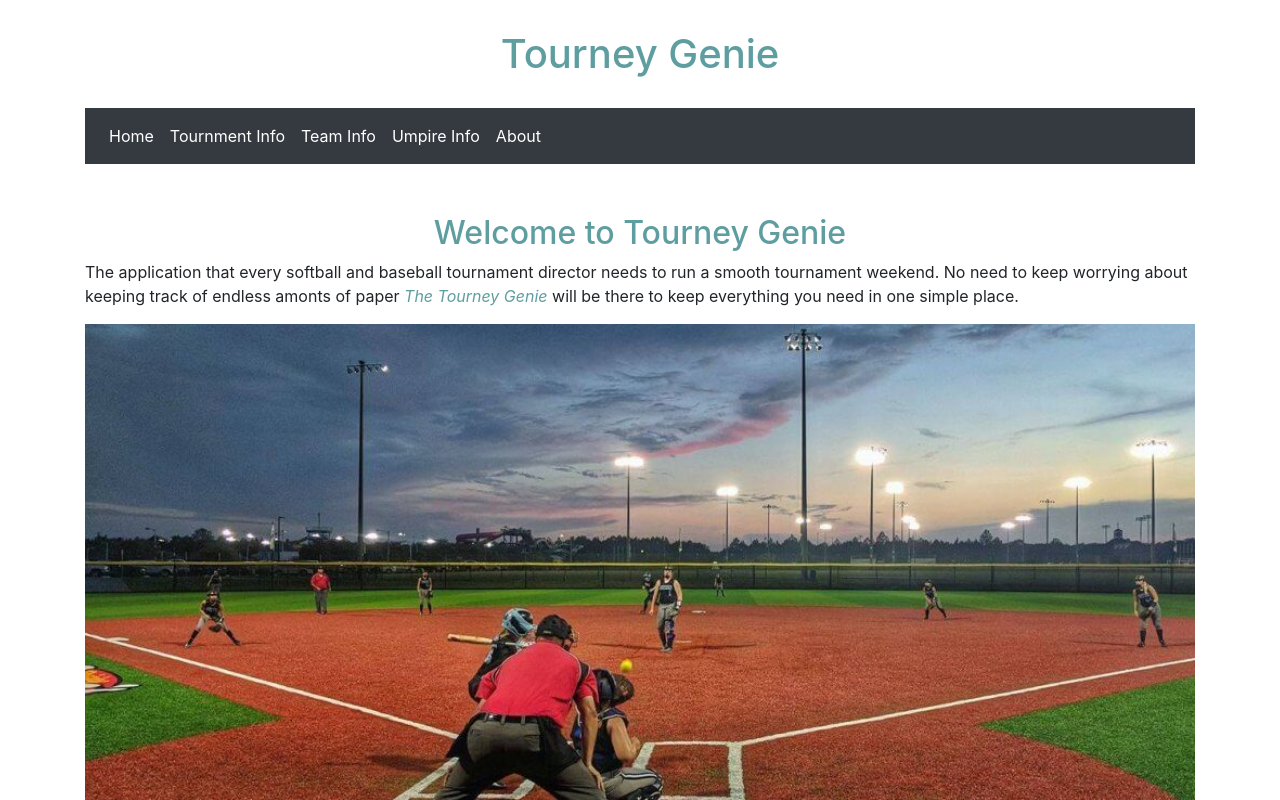
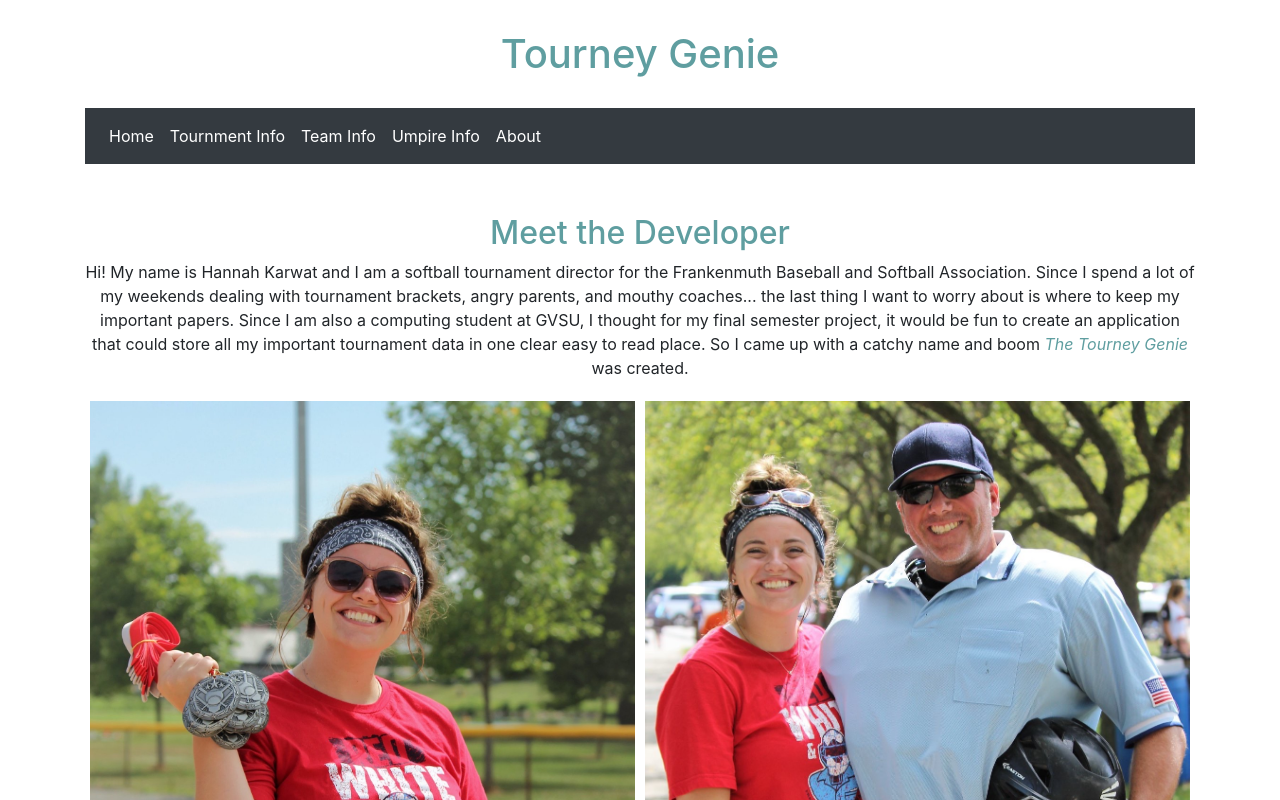
Before and after one commit to hdkarwat/tourneygenie-hdk, a React (Create React App) app: page /About in a window 1280 px wide. Shown: the top 800 px of the page. Built offline with nearby package versions, Linux system fonts and the light colour scheme.

Commit message:
final commits

```diff
--- a/src/Components/About.jsx
+++ b/src/Components/About.jsx
@@ -8,18 +8,20 @@ export class About extends Component {
         return(
 
             <div>
-                <h2>Welcome to Tourney Genie</h2>
-                <p className="description"> The application that every softball and baseball tournament director needs to run a smooth tournament weekend.
-                No need to keep worrying about keeping track of endless amonts of paper
-                <em> The Tourney Genie</em> will be there to keep everything you need in one simple place.</p>
+                <h2>Meet the Developer</h2>
+                <p className="description"> Hi! My name is Hannah Karwat and I am a softball tournament director for the Frankenmuth Baseball
+                and Softball Association. Since I spend a lot of my weekends dealing with tournament brackets, angry parents, and mouthy coaches... the last thing
+                I want to worry about is where to keep my important papers. Since I am also a computing student at GVSU, I thought for my final semester project, it
+                would be fun to create an application that could store all my important tournament data in one clear easy to read place. So I came up with a catchy
+                name and boom <em> The Tourney Genie</em> was created. </p>
 
-                <p><img src="softballfieldImage.jpg" alt="Home" height="auto" width="100%"></img></p>
+                <div className="rows">
+                <p className="column"><img src="hanImage.jpg" alt="Han1" height="auto" width="100%"></img></p>
+                <p className="column"><img src="tourney1.jpg" alt="Han2" height="auto" width="100%"></img></p>
+                </div>
             </div>
 
 
-
         )
-
-
     }
 }
--- a/src/Components/Home.jsx
+++ b/src/Components/Home.jsx
@@ -10,7 +10,7 @@ export class Home extends Component {
             <div>
                 <h2>Welcome to Tourney Genie</h2>
                 <p className="description"> The application that every softball and baseball tournament director needs to run a smooth tournament weekend.
-                No need to keep worrying about keeping track of endless amonts of paper
+                There is no longer a need to always carry around your paper copy, because
                 <em> The Tourney Genie</em> will be there to keep everything you need in one simple place.</p>
 
                 <p><img src="softballfieldImage.jpg" alt="Home" height="auto" width="100%"></img></p>
--- a/src/Components/UmpireInfo.jsx
+++ b/src/Components/UmpireInfo.jsx
@@ -14,8 +14,10 @@ export class UmpireInfo extends Component {
     }
     refreshList() {
         this.setState({
-            umpires:[{"UmpireID":1, "UmpireName": "Jim Kook", "WorkingField": "1", "NumberOfGames": "21", "PhoneContact": "(989) 529-3545", "EmailContact": "jimkook@gmail.com"},
-            {"UmpireID":2, "UmpireName": "Jospeh Lee", "WorkingField": "1", "NumberOfGames": "18", "PhoneContact": "(810) 239-1445", "EmailContact": "josephlee@gmail.com"}
+            umpires:[{"TournamentID":1, "UmpireName": "Jim Kook", "WorkingField": "1", "NumberOfGames": "21", "PhoneContact": "(989) 529-3545", "EmailContact": "jimkook@gmail.com"},
+            {"TournamentID":1, "UmpireName": "Jospeh Lee", "WorkingField": "1", "NumberOfGames": "18", "PhoneContact": "(810) 239-1445", "EmailContact": "josephlee@gmail.com"},
+            {"TournamentID":2, "UmpireName": "Matt Karwat", "WorkingField": "2", "NumberOfGames": "21", "PhoneContact": "(989) 239-1572", "EmailContact": "matt.karwat@gmail.com"},
+            {"TournamentID":2, "UmpireName": "Noah Bowers", "WorkingField": "2", "NumberOfGames": "9", "PhoneContact": "(616) 727-7729", "EmailContact": "noahbowers@gmail.com"}
 
         ]
         })
@@ -31,7 +33,7 @@ export class UmpireInfo extends Component {
            <Table className="mt-4" stripped bordered hover size="sm">
                <thead>
                     <tr>
-                        <th>Umpire ID</th>
+                        <th>Tournament ID</th>
                         <th>Umpire Name</th>
                         <th>Working Field</th>
                         <th>Number of Games</th>
@@ -42,8 +44,8 @@ export class UmpireInfo extends Component {
 
                <tbody>
                    {umpires.map(umpire=>
-                        <tr key = {umpire.UmpireID}>
-                            <td>{umpire.UmpireID}</td>
+                        <tr key = {umpire.TournamentID}>
+                            <td>{umpire.TournamentID}</td>
                             <td>{umpire.UmpireName}</td>
                             <td>{umpire.WorkingField}</td>
                             <td>{umpire.NumberOfGames}</td>
--- a/src/Components/tourneycss.css
+++ b/src/Components/tourneycss.css
@@ -7,9 +7,26 @@ h2 {
 
 .description {
     text-align: left;
+    text-align: center;
 }
+
+
 
 .description em {
     color: cadetblue;
     text-align: center;
 }
+
+/* Three image containers (use 25% for four, and 50% for two, etc) */
+.column {
+    float: left;
+    width: 50%;
+    padding: 5px;
+  }
+
+  /* Clear floats after image containers */
+  .row::after {
+    content: "";
+    clear: both;
+    display: table;
+  }
```
